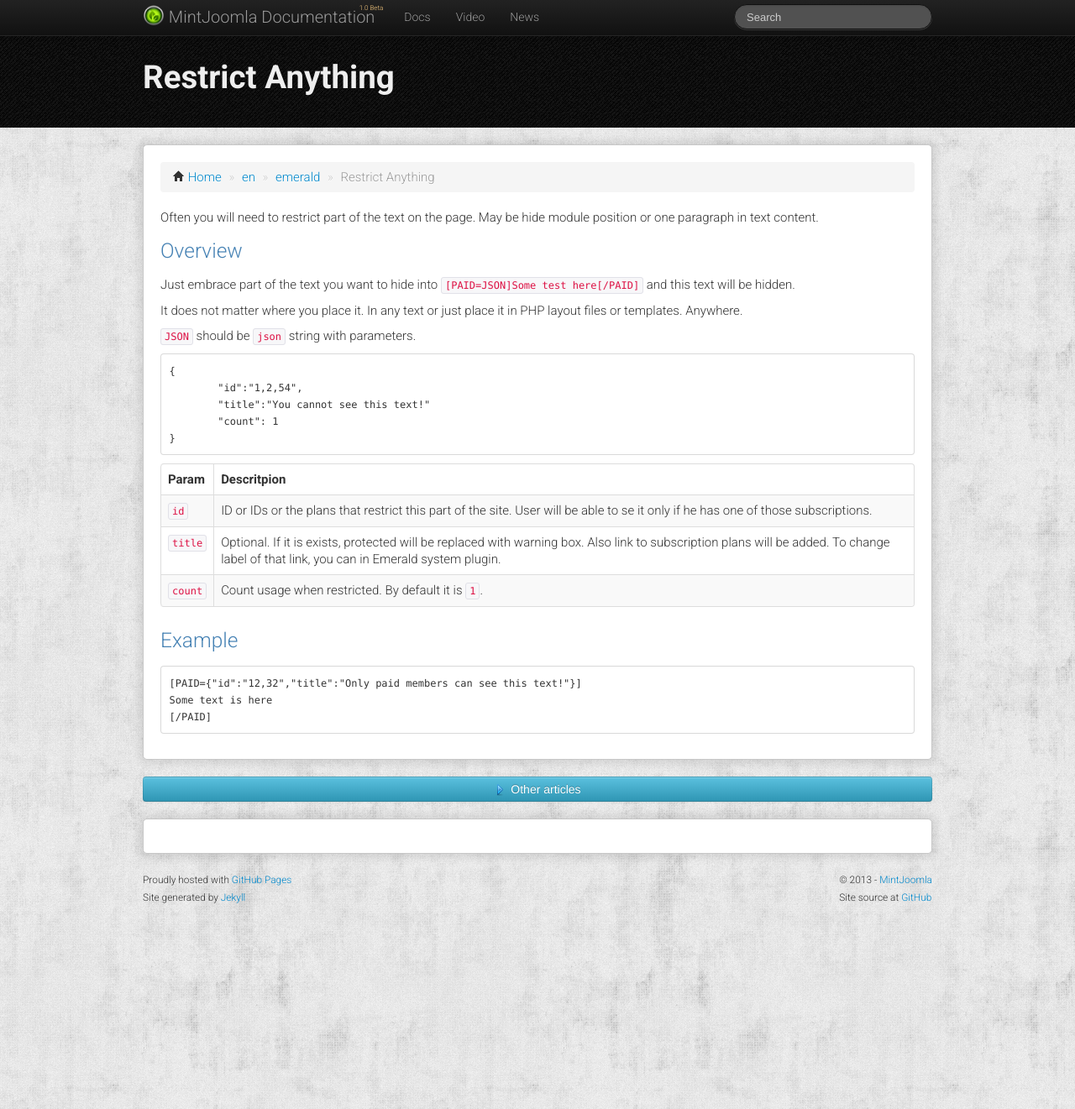
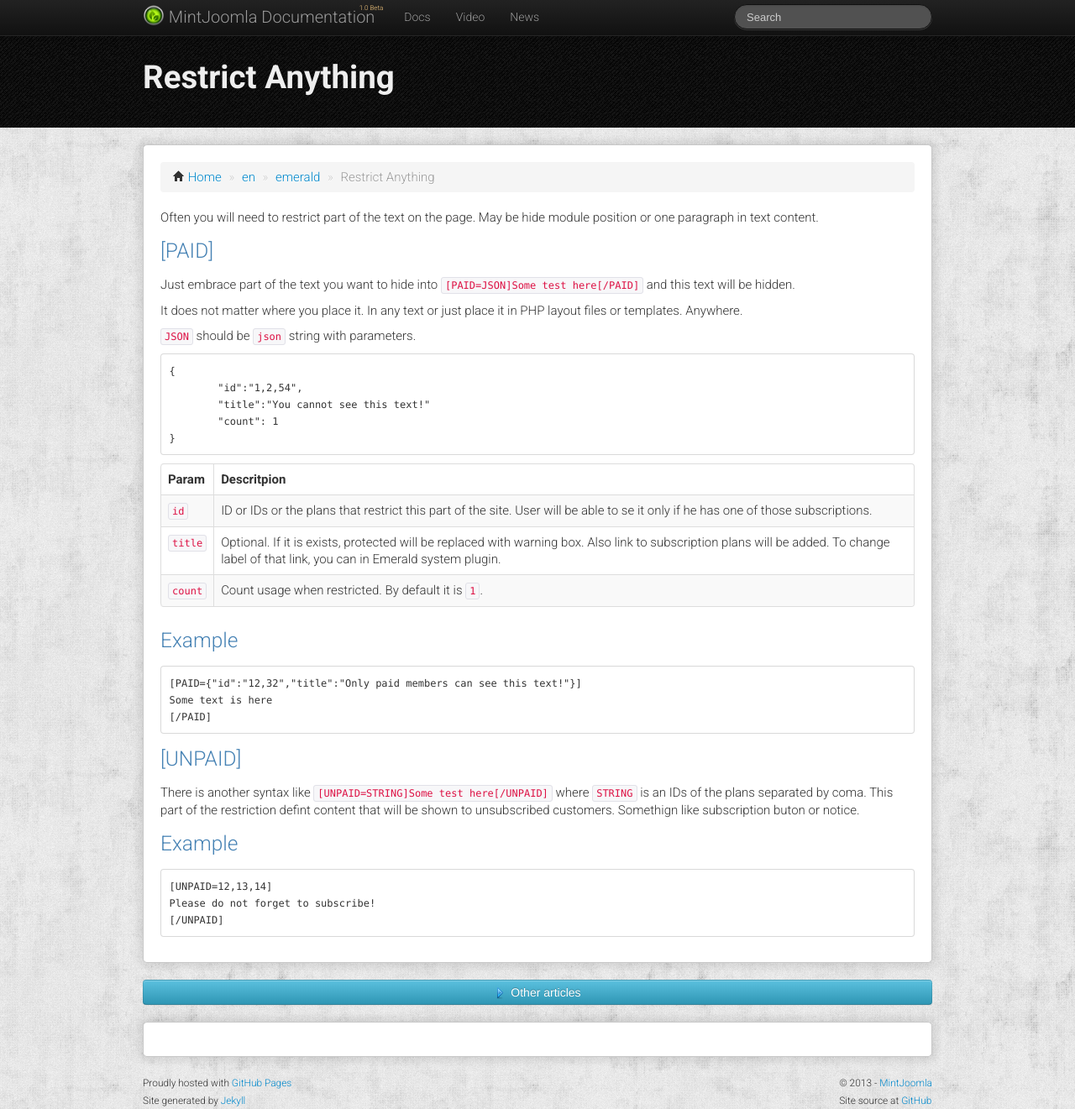
Before and after one commit to MintJoomla/MintJoomla.github.io, a Jekyll site: the page built from en/emerald/_posts/2014-03-10-restrict-anything.md, in a window 1280 px wide and 1321 px high. Shown: the whole window at 84% size. Built offline with Jekyll 4.4.1, drawn with Linux system fonts in a browser that asks for light colours; comment, search, counter and statistics services are not loaded.

Commit message:
new unpaid

```diff
--- a/en/emerald/_posts/2014-03-10-restrict-anything.md
+++ b/en/emerald/_posts/2014-03-10-restrict-anything.md
@@ -7,7 +7,7 @@
 
 Often you will need to restrict part of the text on the page. May be hide module position or one paragraph in text content.
 
-### Overview
+### [PAID]
 
 Just embrace part of the text you want to hide into `[PAID=JSON]Some test here[/PAID]` and this text will be hidden.
 
@@ -33,3 +33,13 @@
     [PAID={"id":"12,32","title":"Only paid members can see this text!"}]
     Some text is here
     [/PAID]
+
+### [UNPAID]
+
+There is another syntax like `[UNPAID=STRING]Some test here[/UNPAID]` where `STRING` is an IDs of the plans separated by coma. This part of the restriction defint content that will be shown to unsubscribed customers. Somethign like subscription buton or notice.
+
+### Example
+
+    [UNPAID=12,13,14]
+    Please do not forget to subscribe!
+    [/UNPAID]
```
